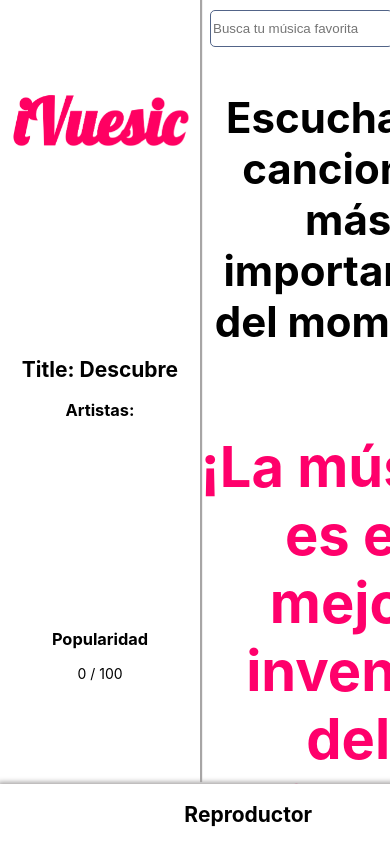
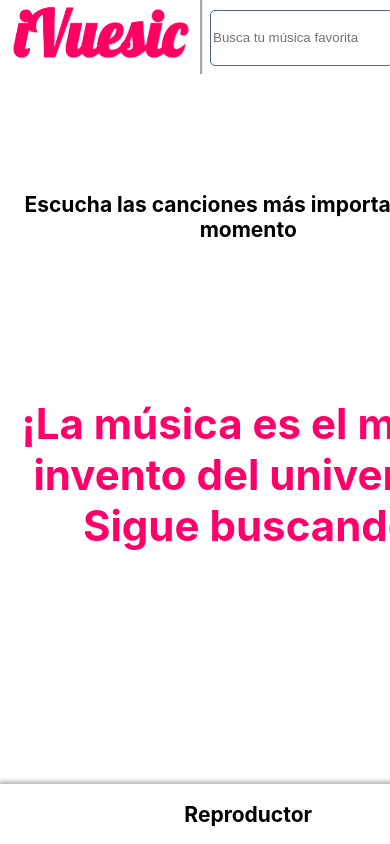
Before and after one commit to AngelVasquezNep/iVuesic, a Nuxt app: page / in a window 390 px wide. Shown: the top 844 px of the page. Built offline with nearby package versions, Linux system fonts and the light colour scheme.

Commit message:
Responsive

```diff
--- a/components/Albums.vue
+++ b/components/Albums.vue
@@ -33,6 +33,9 @@ export default {
 
   .spinner
     width: 100%
+  @media screen and (max-width: 775px)
+    h2
+      font-size: 3em
 
 
 </style>
--- a/components/Barra.vue
+++ b/components/Barra.vue
@@ -48,4 +48,11 @@
     }
 
   }
+
+  @media screen and (max-width: 768px){
+    .secciones , .albumSelected {
+      display: none;
+    }
+  }
+
 </style>
--- a/components/ReproductorDetail.vue
+++ b/components/ReproductorDetail.vue
@@ -43,6 +43,9 @@ import { mapState } from 'vuex'
     @media screen and (max-width: 1100px) {
       grid-template-columns: 200px 1fr;
     }
+    @media screen and (max-width: 544px) {
+      grid-template-columns: 1fr;
+    }
 
     .play {
       box-shadow: 0 0 1px 1px #a7a7a7;
@@ -82,6 +85,16 @@ import { mapState } from 'vuex'
     .mensaje {
       font-size: 2em;
     }
+    @media screen and (max-width: 775px) {
+      .mensaje {
+        font-size: 1em;
+      }
+    }
+    @media screen and (max-width: 544px) {
+      .play {
+        display: none !important;
+      }
+    }
 }
 
 
--- a/layouts/default.vue
+++ b/layouts/default.vue
@@ -57,5 +57,10 @@ body {
   grid-area: reproductor;
 }
 
+@media screen and (max-width: 768px) {
+  .nuxt-container {
+    grid-template-areas: ' barra buscador' ' nuxt nuxt' ' reproductor reproductor ';
+  }
+}
 
 </style>
```
